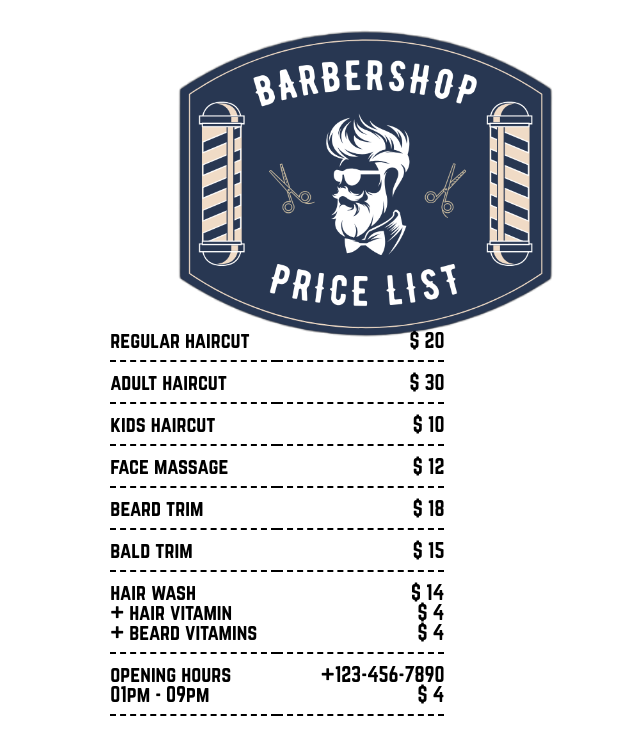
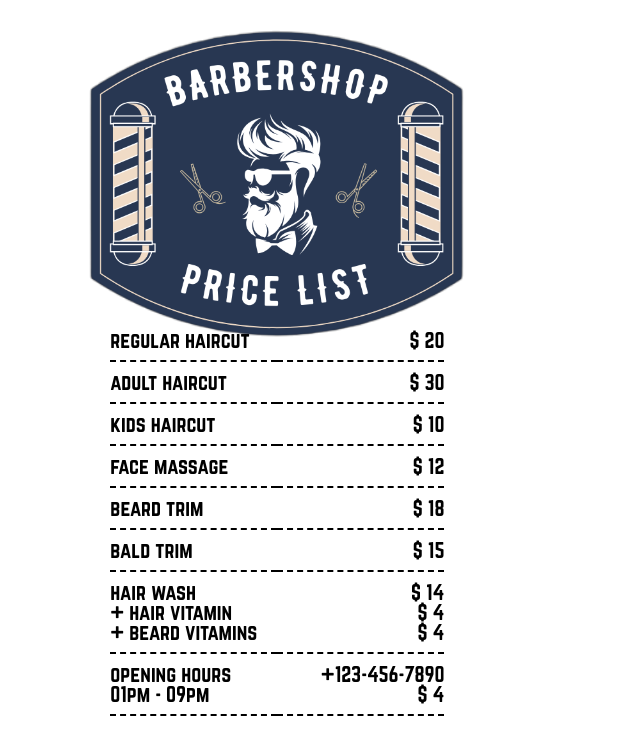
Before and after one commit to francbotardo/htmlcss_hack9_barbershop, a plain HTML site: page index.html in a window 1280 px wide. Shown: the whole page, without its empty margins (353-993 px from the left). Drawn offline with Linux system fonts and the light colour scheme.

Commit message:
feat: updating file style.css

```diff
--- a/style/style.css
+++ b/style/style.css
@@ -24,9 +24,12 @@ div{
 
 
 .logo{
-    position: absolute;
-    left: 37%;
+    position: relative;
+    width: 100%;
+    display: flex;
+    justify-content: center;
 }
+
 
 .tabla{
     position: absolute;
```
